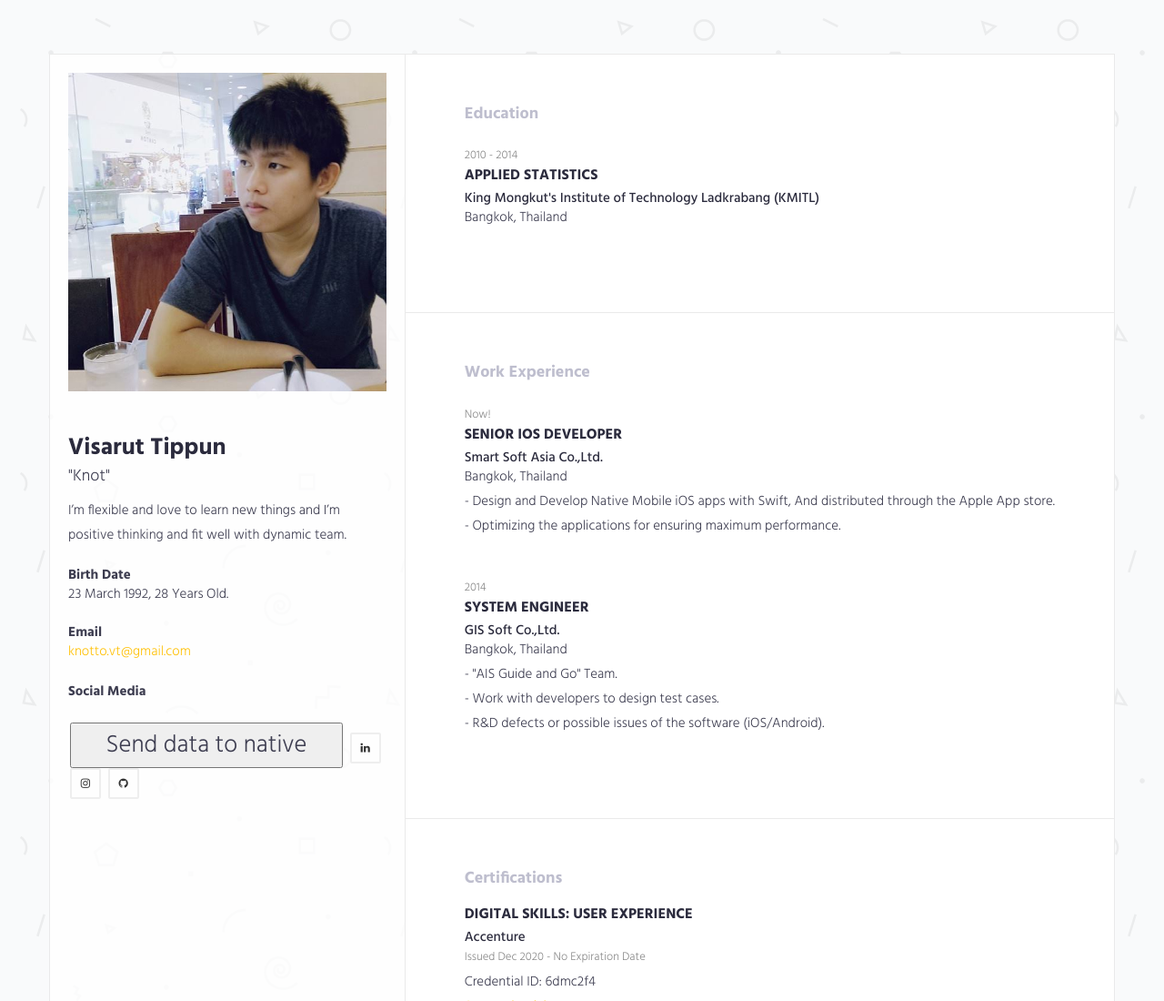
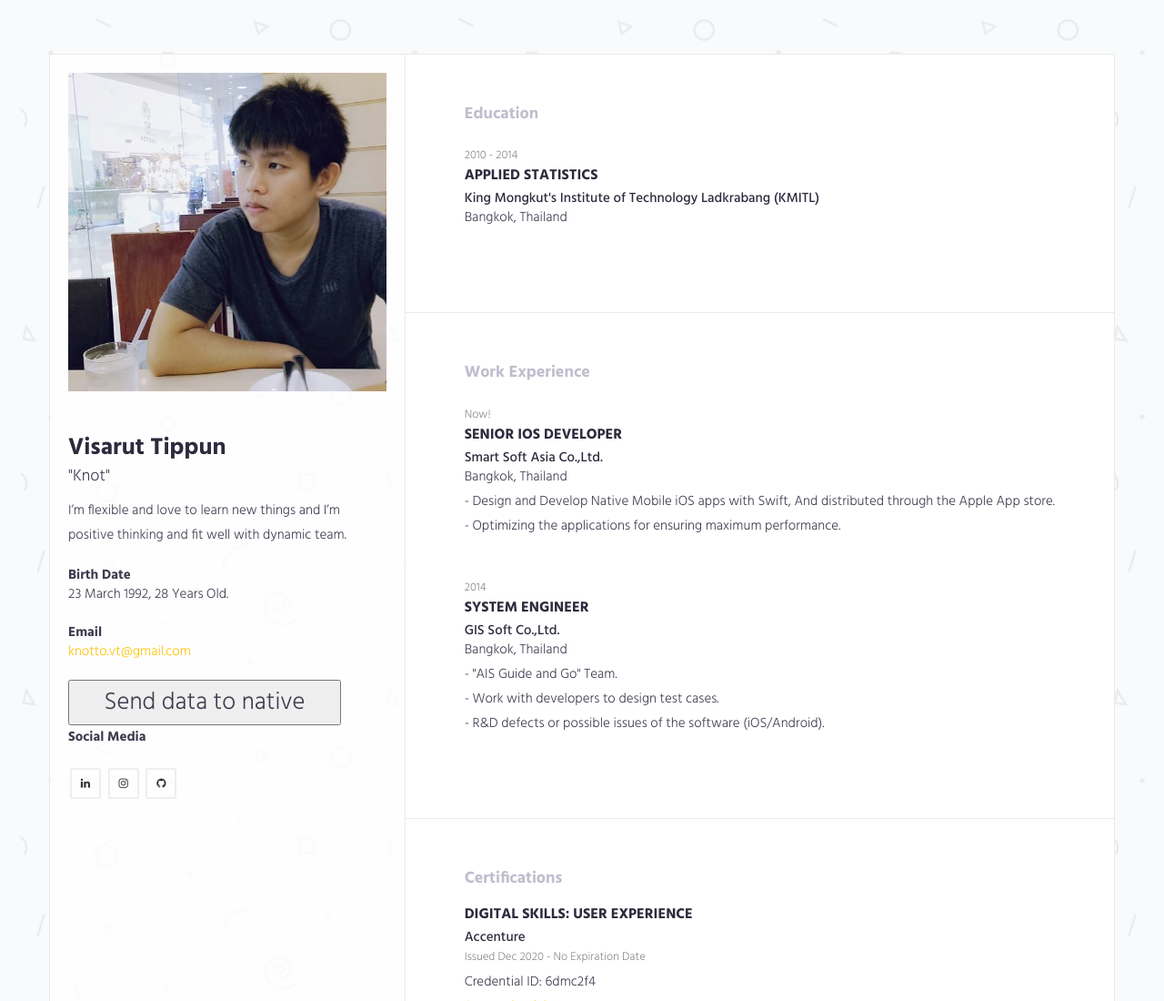
Before and after one commit to knottovt/knottovt.github.io, a plain HTML site: page index.html in a window 1280 px wide. Shown: the top 1100 px of the page at 91% size. Drawn offline with Linux system fonts and the light colour scheme.

Commit message:
test button

```diff
--- a/index.html
+++ b/index.html
@@ -91,11 +91,14 @@
                                 </address>
                             </div>
                         </div>
+                        <div>
+                            <input onClick="sendMessage()" style="height:50px;width:300px;font-size:20pt;" type="button"
+                                value="Send data to native"/>
+                        </div>
                         <!--.row-->
                         <strong>Social Media</strong>
                         <ul class="social-icon">
-                            <li><input onClick="sendMessage()" style="height:50px;width:300px;font-size:20pt;" type="button"
-                                value="Send data to native"/></li>
+
                             <li><a href="https://www.linkedin.com/in/visarut-tippun/" target="_blank"><i
                                         class="fa fa-linkedin" aria-hidden="true"></i></a></li>
 
```
